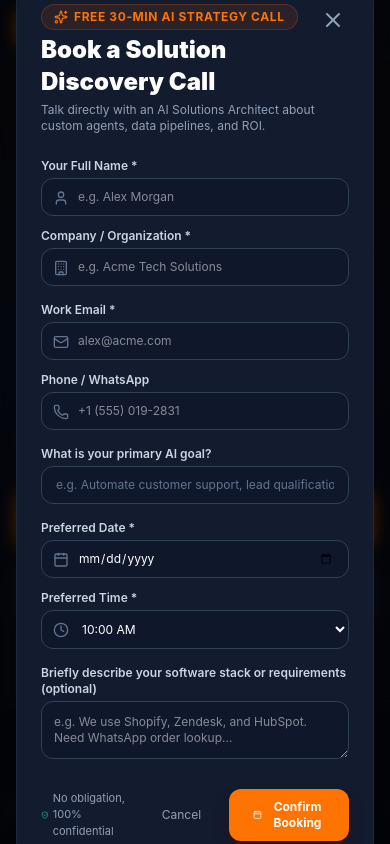
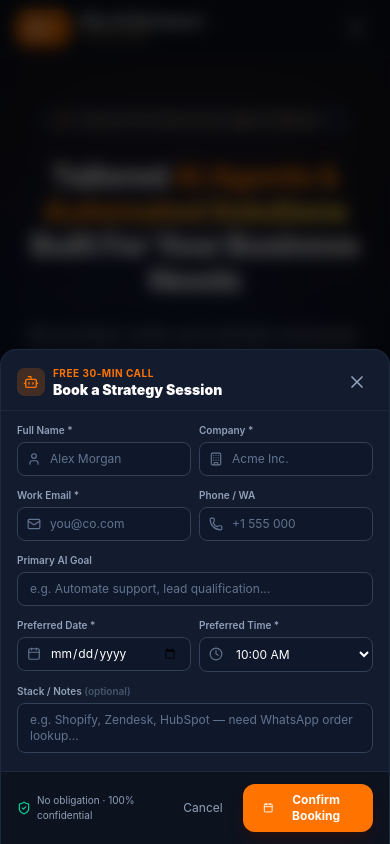
Before and after one commit to gitau092026/Elite-Ai-workspace, a React (Vite) app: page / in a window 390 px wide. Both pictures are taken after a click on the button "Book a Free Strategy Call". Shown: the top 844 px of the page. Built offline with nearby package versions, Linux system fonts and the light colour scheme; grey boxes are pictures that could not be loaded.

Commit message:
Redesign BookCallModal: mobile bottom-sheet, 2-col grid, sticky footer CTA

```diff
--- a/src/components/BookCallModal.tsx
+++ b/src/components/BookCallModal.tsx
@@ -48,55 +48,39 @@ export const BookCallModal: React.FC<BookCallModalProps> = ({ isOpen, onClose })
     try {
       let success = false;
 
-      // Attempt 1: Server proxy endpoint (bypasses browser CORS & forwards JSON directly to n8n)
       try {
         const serverRes = await fetch('/api/discovery-call', {
           method: 'POST',
-          headers: {
-            'Content-Type': 'application/json',
-          },
+          headers: { 'Content-Type': 'application/json' },
           body: JSON.stringify(payload),
         });
-
         if (serverRes.ok) {
           const resData = await serverRes.json();
-          if (resData.success || resData.delivered) {
-            success = true;
-            console.log('[Form Submission] Delivered to n8n successfully:', resData);
-          }
+          if (resData.success || resData.delivered) success = true;
         }
       } catch (proxyErr) {
         console.warn('Server proxy POST failed, trying direct browser fetch...', proxyErr);
       }
 
-      // Attempt 2: Direct browser fetch to n8n URL
       if (!success) {
         try {
           const res = await fetch(webhookUrl, {
             method: 'POST',
-            headers: {
-              'Content-Type': 'application/json',
-            },
+            headers: { 'Content-Type': 'application/json' },
             body: JSON.stringify(payload),
           });
-          if (res.ok || res.status === 200 || res.status === 500 || res.type === 'opaque') {
-            // Note: even if n8n returns 500 due to an internal workflow node error, the HTTP request WAS received by n8n
-            success = true;
-          }
+          if (res.ok || res.status === 200 || res.status === 500 || res.type === 'opaque') success = true;
         } catch (e1) {
           console.warn('Direct JSON POST failed, trying no-cors fallback...', e1);
         }
       }
 
-      // Attempt 3: Direct browser no-cors fallback
       if (!success) {
         try {
           await fetch(webhookUrl, {
             method: 'POST',
             mode: 'no-cors',
-            headers: {
-              'Content-Type': 'text/plain',
-            },
+            headers: { 'Content-Type': 'text/plain' },
             body: JSON.stringify(payload),
           });
           success = true;
@@ -107,235 +91,206 @@ export const BookCallModal: React.FC<BookCallModalProps> = ({ isOpen, onClose })
 
       if (success) {
         setSubmitted(true);
-        setTimeout(() => {
-          setSubmitted(false);
-          onClose();
-        }, 4000);
+        setTimeout(() => { setSubmitted(false); onClose(); }, 4000);
       } else {
-        setSubmitError('Failed to send booking request. Please check your network connection.');
+        setSubmitError('Failed to send booking request. Please check your connection.');
       }
     } catch (err) {
-      console.error('Unexpected error:', err);
       setSubmitError('An unexpected error occurred. Please try again.');
     } finally {
       setIsSubmitting(false);
     }
   };
 
+  const inputClass = "w-full bg-slate-900 border border-slate-700 rounded-lg pl-8 pr-3 py-2 text-xs text-white focus:outline-none focus:border-[#FF7300] placeholder:text-slate-500";
+  const iconClass = "w-3.5 h-3.5 text-slate-500 absolute left-2.5 top-2.5";
+
   return (
-    <div className="fixed inset-0 z-50 flex items-center justify-center bg-black/70 backdrop-blur-sm p-4 overflow-y-auto animate-fadeIn">
-      <div className="bg-[#131B2E] text-white rounded-3xl max-w-xl w-full p-6 sm:p-8 space-y-6 relative border border-slate-800 shadow-2xl my-8">
+    /* Backdrop — on mobile: bottom-sheet anchored; on desktop: centered */
+    <div
+      className="fixed inset-0 z-50 flex items-end sm:items-center justify-center bg-black/70 backdrop-blur-sm"
+      onClick={(e) => { if (e.target === e.currentTarget) onClose(); }}
+    >
+      {/* Modal panel */}
+      <div className="
+        bg-[#131B2E] text-white w-full sm:max-w-lg sm:w-full
+        rounded-t-2xl sm:rounded-2xl
+        border-t border-x sm:border border-slate-800
+        shadow-2xl
+        flex flex-col
+        max-h-[92dvh] sm:max-h-[90vh]
+        overflow-hidden
+      ">
 
-        {/* Close Button */}
+        {/* ── Header bar ───────────────────────────────── */}
+        <div className="flex items-center justify-between px-4 pt-4 pb-3 border-b border-slate-800 flex-shrink-0">
+          <div className="flex items-center space-x-2">
+            <div className="w-7 h-7 bg-[#FF7300]/20 rounded-lg flex items-center justify-center">
+              <Bot className="w-4 h-4 text-[#FF7300]" />
+            </div>
+            <div>
+              <p className="text-[10px] font-bold text-[#FF7300] uppercase tracking-wider">Free 30-Min Call</p>
+              <h2 className="text-sm font-black text-white leading-tight">Book a Strategy Session</h2>
+            </div>
+          </div>
           <button
             onClick={onClose}
-          className="absolute top-5 right-5 text-slate-400 hover:text-white p-2 rounded-full hover:bg-slate-800 transition-colors"
+            className="text-slate-400 hover:text-white p-1.5 rounded-lg hover:bg-slate-800 transition-colors"
           >
-          <X className="w-6 h-6" />
+            <X className="w-5 h-5" />
           </button>
+        </div>
+
+        {/* ── Scrollable body ───────────────────────────── */}
+        <div className="flex-1 overflow-y-auto overscroll-contain px-4 py-3">
 
           {submitted ? (
-          <div className="py-12 text-center space-y-4">
-            <div className="w-16 h-16 bg-emerald-500/20 text-emerald-400 rounded-full flex items-center justify-center mx-auto border border-emerald-500/30 animate-bounce">
-              <CheckCircle2 className="w-10 h-10" />
+            <div className="py-10 text-center space-y-3">
+              <div className="w-14 h-14 bg-emerald-500/20 text-emerald-400 rounded-full flex items-center justify-center mx-auto border border-emerald-500/30 animate-bounce">
+                <CheckCircle2 className="w-8 h-8" />
               </div>
-            <h3 className="text-2xl font-bold text-white">Strategy Call Confirmed!</h3>
-            <p className="text-slate-300 text-sm max-w-md mx-auto">
-              Thank you <strong>{fullName}</strong>. A calendar invite & Google Meet link have been dispatched to <strong>{email}</strong> for <strong>{preferredDate || 'tomorrow'} at {preferredTime}</strong>.
+              <h3 className="text-xl font-bold text-white">Call Confirmed!</h3>
+              <p className="text-slate-300 text-xs max-w-sm mx-auto">
+                Thanks <strong>{fullName}</strong>. A calendar invite has been sent to <strong>{email}</strong> for <strong>{preferredDate || 'tomorrow'} at {preferredTime}</strong>.
               </p>
-            <div className="p-4 bg-slate-900 rounded-xl border border-slate-800 text-xs text-slate-400">
-              An AI Architect will review your target goal: <em>"{agentGoal}"</em> prior to the session.
+              <div className="p-3 bg-slate-900 rounded-xl border border-slate-800 text-xs text-slate-400">
+                An AI Architect will review your goal: <em>"{agentGoal}"</em>
               </div>
             </div>
           ) : (
-          <>
-            {/* Modal Header */}
-            <div className="space-y-1">
-              <div className="inline-flex items-center space-x-1.5 text-xs font-bold text-[#FF7300] uppercase tracking-wider bg-orange-500/10 px-3 py-1 rounded-full border border-orange-500/20">
-                <Sparkles className="w-3.5 h-3.5" />
-                <span>Free 30-Min AI Strategy Call</span>
-              </div>
-              <h2 className="text-2xl sm:text-3xl font-black text-white">
-                Book a Solution Discovery Call
-              </h2>
-              <p className="text-xs text-slate-400">
-                Talk directly with an AI Solutions Architect about custom agents, data pipelines, and ROI.
-              </p>
-            </div>
+            <form onSubmit={handleSubmit} className="space-y-3">
 
-            {/* Form */}
-            <form onSubmit={handleSubmit} className="space-y-4 text-slate-200">
-
-              {/* Full Name & Company */}
-              <div className="grid grid-cols-1 sm:grid-cols-2 gap-3">
+              {/* Row 1: Name + Company */}
+              <div className="grid grid-cols-2 gap-2">
                 <div>
-                  <label className="block text-xs font-semibold text-slate-300 mb-1">Your Full Name *</label>
+                  <label className="block text-[10px] font-semibold text-slate-400 mb-1">Full Name *</label>
                   <div className="relative">
-                    <User className="w-4 h-4 text-slate-500 absolute left-3 top-3" />
-                    <input
-                      type="text"
-                      required
-                      placeholder="e.g. Alex Morgan"
-                      value={fullName}
-                      onChange={(e) => setFullName(e.target.value)}
-                      className="w-full bg-slate-900 border border-slate-700 rounded-xl pl-9 pr-3.5 py-2.5 text-xs text-white focus:outline-none focus:border-[#FF7300]"
-                    />
+                    <User className={iconClass} />
+                    <input type="text" required placeholder="Alex Morgan"
+                      value={fullName} onChange={(e) => setFullName(e.target.value)}
+                      className={inputClass} />
                   </div>
                 </div>
-
                 <div>
-                  <label className="block text-xs font-semibold text-slate-300 mb-1">Company / Organization *</label>
+                  <label className="block text-[10px] font-semibold text-slate-400 mb-1">Company *</label>
                   <div className="relative">
-                    <Building className="w-4 h-4 text-slate-500 absolute left-3 top-3" />
-                    <input
-                      type="text"
-                      required
-                      placeholder="e.g. Acme Tech Solutions"
-                      value={companyName}
-                      onChange={(e) => setCompanyName(e.target.value)}
-                      className="w-full bg-slate-900 border border-slate-700 rounded-xl pl-9 pr-3.5 py-2.5 text-xs text-white focus:outline-none focus:border-[#FF7300]"
-                    />
+                    <Building className={iconClass} />
+                    <input type="text" required placeholder="Acme Inc."
+                      value={companyName} onChange={(e) => setCompanyName(e.target.value)}
+                      className={inputClass} />
                   </div>
                 </div>
               </div>
 
-              {/* Email & Phone */}
-              <div className="grid grid-cols-1 sm:grid-cols-2 gap-3">
+              {/* Row 2: Email + Phone */}
+              <div className="grid grid-cols-2 gap-2">
                 <div>
-                  <label className="block text-xs font-semibold text-slate-300 mb-1">Work Email *</label>
+                  <label className="block text-[10px] font-semibold text-slate-400 mb-1">Work Email *</label>
                   <div className="relative">
-                    <Mail className="w-4 h-4 text-slate-500 absolute left-3 top-3" />
-                    <input
-                      type="email"
-                      required
-                      placeholder="alex@acme.com"
-                      value={email}
-                      onChange={(e) => setEmail(e.target.value)}
-                      className="w-full bg-slate-900 border border-slate-700 rounded-xl pl-9 pr-3.5 py-2.5 text-xs text-white focus:outline-none focus:border-[#FF7300]"
-                    />
+                    <Mail className={iconClass} />
+                    <input type="email" required placeholder="you@co.com"
+                      value={email} onChange={(e) => setEmail(e.target.value)}
+                      className={inputClass} />
                   </div>
                 </div>
-
                 <div>
-                  <label className="block text-xs font-semibold text-slate-300 mb-1">Phone / WhatsApp</label>
+                  <label className="block text-[10px] font-semibold text-slate-400 mb-1">Phone / WA</label>
                   <div className="relative">
-                    <Phone className="w-4 h-4 text-slate-500 absolute left-3 top-3" />
-                    <input
-                      type="tel"
-                      placeholder="+1 (555) 019-2831"
-                      value={phone}
-                      onChange={(e) => setPhone(e.target.value)}
-                      className="w-full bg-slate-900 border border-slate-700 rounded-xl pl-9 pr-3.5 py-2.5 text-xs text-white focus:outline-none focus:border-[#FF7300]"
-                    />
+                    <Phone className={iconClass} />
+                    <input type="tel" placeholder="+1 555 000"
+                      value={phone} onChange={(e) => setPhone(e.target.value)}
+                      className={inputClass} />
                   </div>
                 </div>
               </div>
 
-              {/* Primary Goal Input */}
+              {/* Row 3: AI Goal — full width */}
               <div>
-                <label className="block text-xs font-semibold text-slate-300 mb-1">What is your primary AI goal?</label>
-                <input
-                  type="text"
-                  placeholder="e.g. Automate customer support, lead qualification, document parsing..."
-                  value={agentGoal}
-                  onChange={(e) => setAgentGoal(e.target.value)}
-                  className="w-full bg-slate-900 border border-slate-700 rounded-xl px-3.5 py-2.5 text-xs text-white focus:outline-none focus:border-[#FF7300] placeholder:text-slate-500"
-                />
+                <label className="block text-[10px] font-semibold text-slate-400 mb-1">Primary AI Goal</label>
+                <input type="text"
+                  placeholder="e.g. Automate support, lead qualification..."
+                  value={agentGoal} onChange={(e) => setAgentGoal(e.target.value)}
+                  className="w-full bg-slate-900 border border-slate-700 rounded-lg px-3 py-2 text-xs text-white focus:outline-none focus:border-[#FF7300] placeholder:text-slate-500" />
               </div>
 
-              {/* Date & Time */}
-              <div className="grid grid-cols-1 sm:grid-cols-2 gap-3">
+              {/* Row 4: Date + Time */}
+              <div className="grid grid-cols-2 gap-2">
                 <div>
-                  <label className="block text-xs font-semibold text-slate-300 mb-1">Preferred Date *</label>
+                  <label className="block text-[10px] font-semibold text-slate-400 mb-1">Preferred Date *</label>
                   <div className="relative">
-                    <Calendar className="w-4 h-4 text-slate-500 absolute left-3 top-3" />
-                    <input
-                      type="date"
-                      required
-                      value={preferredDate}
-                      onChange={(e) => setPreferredDate(e.target.value)}
-                      className="w-full bg-slate-900 border border-slate-700 rounded-xl pl-9 pr-3.5 py-2.5 text-xs text-white focus:outline-none focus:border-[#FF7300]"
-                    />
+                    <Calendar className={iconClass} />
+                    <input type="date" required
+                      value={preferredDate} onChange={(e) => setPreferredDate(e.target.value)}
+                      className={inputClass} />
                   </div>
                 </div>
-
                 <div>
-                  <label className="block text-xs font-semibold text-slate-300 mb-1">Preferred Time *</label>
+                  <label className="block text-[10px] font-semibold text-slate-400 mb-1">Preferred Time *</label>
                   <div className="relative">
-                    <Clock className="w-4 h-4 text-slate-500 absolute left-3 top-3" />
-                    <select
-                      value={preferredTime}
-                      onChange={(e) => setPreferredTime(e.target.value)}
-                      className="w-full bg-slate-900 border border-slate-700 rounded-xl pl-9 pr-3.5 py-2.5 text-xs text-white focus:outline-none focus:border-[#FF7300]"
-                    >
-                      <option value="09:00 AM">09:00 AM</option>
-                      <option value="10:00 AM">10:00 AM</option>
-                      <option value="11:30 AM">11:30 AM</option>
-                      <option value="02:00 PM">02:00 PM</option>
-                      <option value="03:30 PM">03:30 PM</option>
-                      <option value="05:00 PM">05:00 PM</option>
+                    <Clock className={iconClass} />
+                    <select value={preferredTime} onChange={(e) => setPreferredTime(e.target.value)}
+                      className={inputClass}>
+                      <option>09:00 AM</option>
+                      <option>10:00 AM</option>
+                      <option>11:30 AM</option>
+                      <option>02:00 PM</option>
+                      <option>03:30 PM</option>
+                      <option>05:00 PM</option>
                     </select>
                   </div>
                 </div>
               </div>
 
-              {/* Additional notes */}
+              {/* Row 5: Notes — compact 2-row textarea */}
               <div>
-                <label className="block text-xs font-semibold text-slate-300 mb-1">Briefly describe your software stack or requirements (optional)</label>
-                <textarea
-                  rows={2}
-                  placeholder="e.g. We use Shopify, Zendesk, and HubSpot. Need WhatsApp order lookup..."
-                  value={notes}
-                  onChange={(e) => setNotes(e.target.value)}
-                  className="w-full bg-slate-900 border border-slate-700 rounded-xl p-3 text-xs text-white focus:outline-none focus:border-[#FF7300]"
-                />
+                <label className="block text-[10px] font-semibold text-slate-400 mb-1">Stack / Notes <span className="text-slate-600">(optional)</span></label>
+                <textarea rows={2}
+                  placeholder="e.g. Shopify, Zendesk, HubSpot — need WhatsApp order lookup..."
+                  value={notes} onChange={(e) => setNotes(e.target.value)}
+                  className="w-full bg-slate-900 border border-slate-700 rounded-lg px-3 py-2 text-xs text-white focus:outline-none focus:border-[#FF7300] placeholder:text-slate-500 resize-none" />
               </div>
 
               {submitError && (
-                <div className="p-3 bg-red-500/10 border border-red-500/30 rounded-xl text-xs text-red-300 flex items-center space-x-2">
-                  <AlertCircle className="w-4 h-4 text-red-400 flex-shrink-0" />
+                <div className="p-2.5 bg-red-500/10 border border-red-500/30 rounded-lg text-xs text-red-300 flex items-center space-x-2">
+                  <AlertCircle className="w-3.5 h-3.5 text-red-400 flex-shrink-0" />
                   <span>{submitError}</span>
                 </div>
               )}
 
-              {/* Footer Submit */}
-              <div className="flex items-center justify-between pt-2">
-                <div className="flex items-center space-x-1 text-[11px] text-slate-400">
-                  <ShieldCheck className="w-3.5 h-3.5 text-emerald-400" />
-                  <span>No obligation, 100% confidential</span>
+            </form>
+          )}
         </div>
 
-                <div className="flex items-center space-x-3">
-                  <button
-                    type="button"
-                    onClick={onClose}
-                    disabled={isSubmitting}
-                    className="px-4 py-2 rounded-xl text-xs text-slate-400 hover:text-white disabled:opacity-50"
-                  >
+        {/* ── Sticky footer with CTA ────────────────────── */}
+        {!submitted && (
+          <div className="flex items-center justify-between px-4 py-3 border-t border-slate-800 bg-[#0D121F] flex-shrink-0">
+            <div className="flex items-center space-x-1.5 text-[10px] text-slate-400">
+              <ShieldCheck className="w-3.5 h-3.5 text-emerald-400 flex-shrink-0" />
+              <span>No obligation · 100% confidential</span>
+            </div>
+            <div className="flex items-center space-x-2">
+              <button type="button" onClick={onClose}
+                className="px-3 py-2 rounded-lg text-xs text-slate-400 hover:text-white transition-colors">
                 Cancel
               </button>
               <button
                 type="submit"
+                form=""
                 disabled={isSubmitting}
-                    className="bg-[#FF7300] hover:bg-[#E66800] text-white font-bold text-xs px-6 py-2.5 rounded-xl transition-all shadow-lg shadow-orange-950/50 flex items-center space-x-2 disabled:opacity-50 disabled:cursor-not-allowed"
+                onClick={(e) => {
+                  const form = document.querySelector('form');
+                  if (form) form.requestSubmit();
+                }}
+                className="bg-[#FF7300] hover:bg-[#E66800] text-white font-bold text-xs px-5 py-2 rounded-xl transition-all shadow-lg shadow-orange-950/40 flex items-center space-x-1.5 disabled:opacity-50 disabled:cursor-not-allowed"
               >
                 {isSubmitting ? (
-                      <>
-                        <Loader2 className="w-4 h-4 animate-spin text-white" />
-                        <span>Booking...</span>
-                      </>
+                  <><Loader2 className="w-3.5 h-3.5 animate-spin" /><span>Booking...</span></>
                 ) : (
-                      <>
-                        <Calendar className="w-4 h-4" />
-                        <span>Confirm Booking</span>
-                      </>
+                  <><Calendar className="w-3.5 h-3.5" /><span>Confirm Booking</span></>
                 )}
               </button>
             </div>
           </div>
-
-            </form>
-          </>
         )}
 
       </div>
```
Lines whose indentation alone changed are shown as unchanged.
